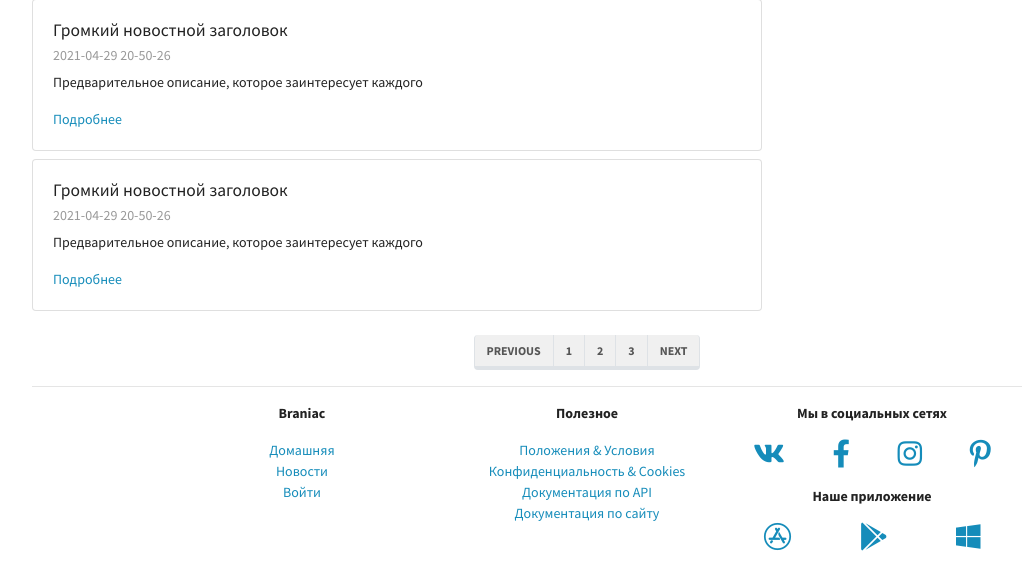
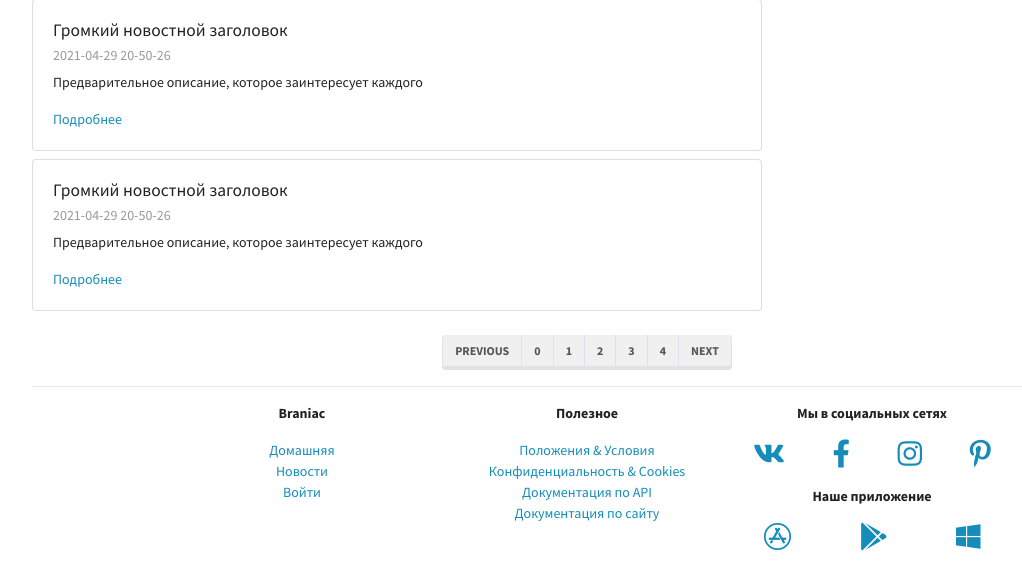
Before and after one commit to Dmitry-174/BraniacLMS, a Django app: page /mainapp/news/ in a window 1280 px wide. Shown: the part 586-1155 px from the top of the page, without its empty margins (53-1075 px from the left). Run offline with Django 3.2, Linux system fonts and the light colour scheme; some libraries are stand-ins or nearby versions.

Commit message:
lesson_3 Tag with

```diff
--- a/mainapp/templates/mainapp/news.html
+++ b/mainapp/templates/mainapp/news.html
@@ -1,12 +1,14 @@
 {% extends 'base.html' %}
 
 {% block content %}
+
+{% with range as double_range %}
 
 <div class="row">
 
   <div class="col-lg-8">
 
-    {% for i in range %}
+    {% for i in double_range %}
     <div class="card my-2">
       <div class="card-body">
         <h5 class="card-title">{{ news_title }}</h5>
@@ -52,12 +54,16 @@
   <nav aria-label="Page navigation example">
     <ul class="pagination">
       <li class="page-item"><a class="page-link" href="#">Previous</a></li>
-      <li class="page-item"><a class="page-link" href="#">1</a></li>
-      <li class="page-item"><a class="page-link" href="#">2</a></li>
-      <li class="page-item"><a class="page-link" href="#">3</a></li>
+
+      {% for i in double_range %}
+      <li class="page-item"><a class="page-link" href="#">{{ i }}</a></li>
+      {% endfor %}
+
       <li class="page-item"><a class="page-link" href="#">Next</a></li>
     </ul>
   </nav>
 </div>
 
+{% endwith %}
+
 {% endblock content %}
```
